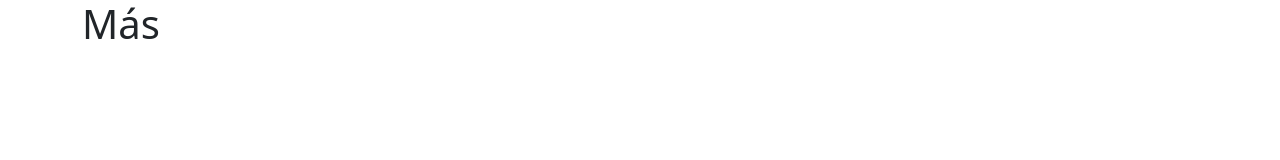
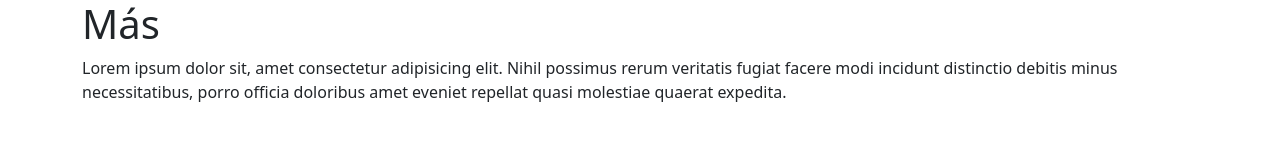
Before and after one commit to KissCintia/elsowebprog, a website: page src/index.html in a window 1280 px wide. Drawn offline with nearby package versions, Linux system fonts and the light colour scheme.

Commit message:
Bekezdés hozzáadva

```diff
--- a/src/index.html
+++ b/src/index.html
@@ -9,6 +9,9 @@
 <body>
     <div class="container">
         <h1>Más</h1>
+        <p>
+            Lorem ipsum dolor sit, amet consectetur adipisicing elit. Nihil possimus rerum veritatis fugiat facere modi incidunt distinctio debitis minus necessitatibus, porro officia doloribus amet eveniet repellat quasi molestiae quaerat expedita.
+        </p>
     </div>
 </body>
 </html>
```
